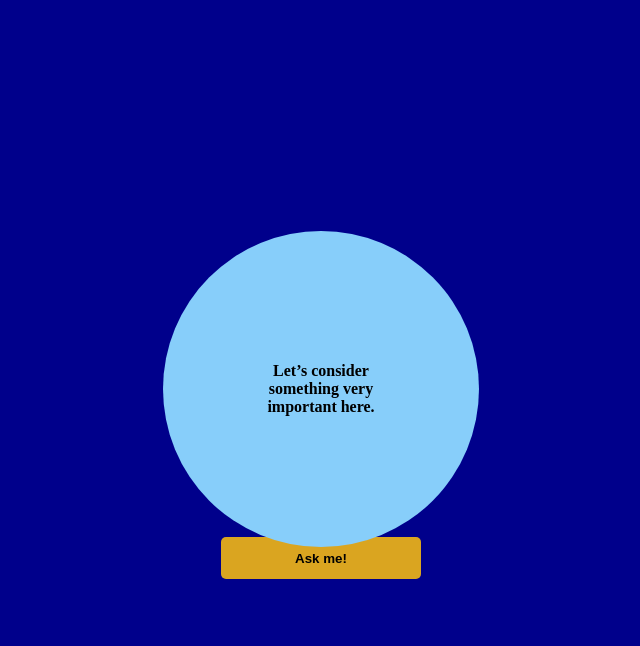
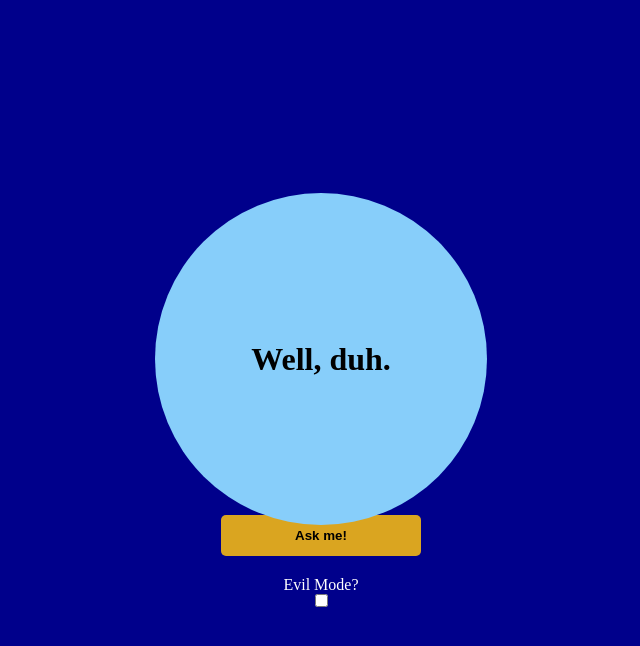
Before and after one commit to mariya-podosinova/pet-projects-1, a plain HTML site: page JS-magic-ball/index.html in a window 1280 px wide. Both pictures are taken after a click on the button "Ask me!". Shown: the whole page, without its empty margins (319-959 px from the left). Drawn offline with Linux system fonts and the light colour scheme.

Commit message:
add bad advice

```diff
--- a/JS-magic-ball/index.css
+++ b/JS-magic-ball/index.css
@@ -10,6 +10,7 @@
    justify-content: center;
    align-items: center;
 }
+
 .advice-eye{
     width: 300px;
     height: 300px;
@@ -18,6 +19,8 @@
     text-align: center;
     padding: 0.5em;
     position: relative;
+    font-weight: 900;
+    font-size: 32px;
 }
 p{
     position: absolute;
@@ -33,7 +36,7 @@ button {
     border-radius: 5px;
     font-weight: 900;
     background: goldenrod;
-    margin: -10px;
+    margin-top: -10px;
     width: 200px;
 
 }
@@ -41,3 +44,8 @@ button {
 button:hover{
     cursor: pointer;
 }
+
+.checkbox{
+    margin-top: 20px;
+    color: white;
+}
--- a/JS-magic-ball/index.html
+++ b/JS-magic-ball/index.html
@@ -4,15 +4,17 @@
     <meta charset="UTF-8" />
     <meta http-equiv="X-UA-Compatible" content="IE=edge" />
     <meta name="viewport" content="width=device-width, initial-scale=1.0" />
-    <link rel="stylesheet" href="index.css">
+    <link rel="stylesheet" href="index.css" />
     <title>Document</title>
   </head>
   <body>
     <div class="container">
-      <div class="advice-eye" id="adviceEye">
+      <div class="advice-eye">
         <p id="advice-display"></p>
       </div>
-      <button id="advice-btn">Ask me!</button>
+        <button id="advice-btn">Ask me!</button>
+        <label for="mode-selector" class="checkbox">Evil Mode?</label>
+        <input type="checkbox" id="mode-selector" />
     </div>
 
     <script src="index.js"></script>
--- a/JS-magic-ball/index.js
+++ b/JS-magic-ball/index.js
@@ -1,8 +1,8 @@
 const btn = document.getElementById('advice-btn')
 const adviceDisplay = document.getElementById('advice-display')
+const modeSelector = document.getElementById('mode-selector')
 
 const advice = [
-  'Let’s be real.There are very few things in this world that you can shake and instantly receive a sarcastic answer from…',
   'Honestly, has your brain ever even considered something like that?',
   'Sad. Sad that we even had to bring this to your attention.',
   'But in sadness, there is hope.',
@@ -10,9 +10,24 @@ const advice = [
   'Well, duh.',
 ]
 
-btn.addEventListener('click', displayAdvice)
+const badAdvice = [
+  'Don`t count on it. 🍸',
+  'My reply is no. 🍺',
+  'My sources say no.🍾',
+  'Better not tell you now.🥂',
+  'Outlook not so good.🍹',
+]
 
-function displayAdvice() {
-  let random = Math.floor(Math.random() * advice.length)
-  adviceDisplay.textContent = advice[random]
+btn.addEventListener('click', function () {
+  const isEvil = modeSelector.checked
+  if (isEvil) {
+    displayAdvice(badAdvice)
+  } else {
+    displayAdvice(advice)
+  }
+})
+
+function displayAdvice(adviceArr) {
+  let random = Math.floor(Math.random() * adviceArr.length)
+  adviceDisplay.textContent = adviceArr[random]
 }
```
